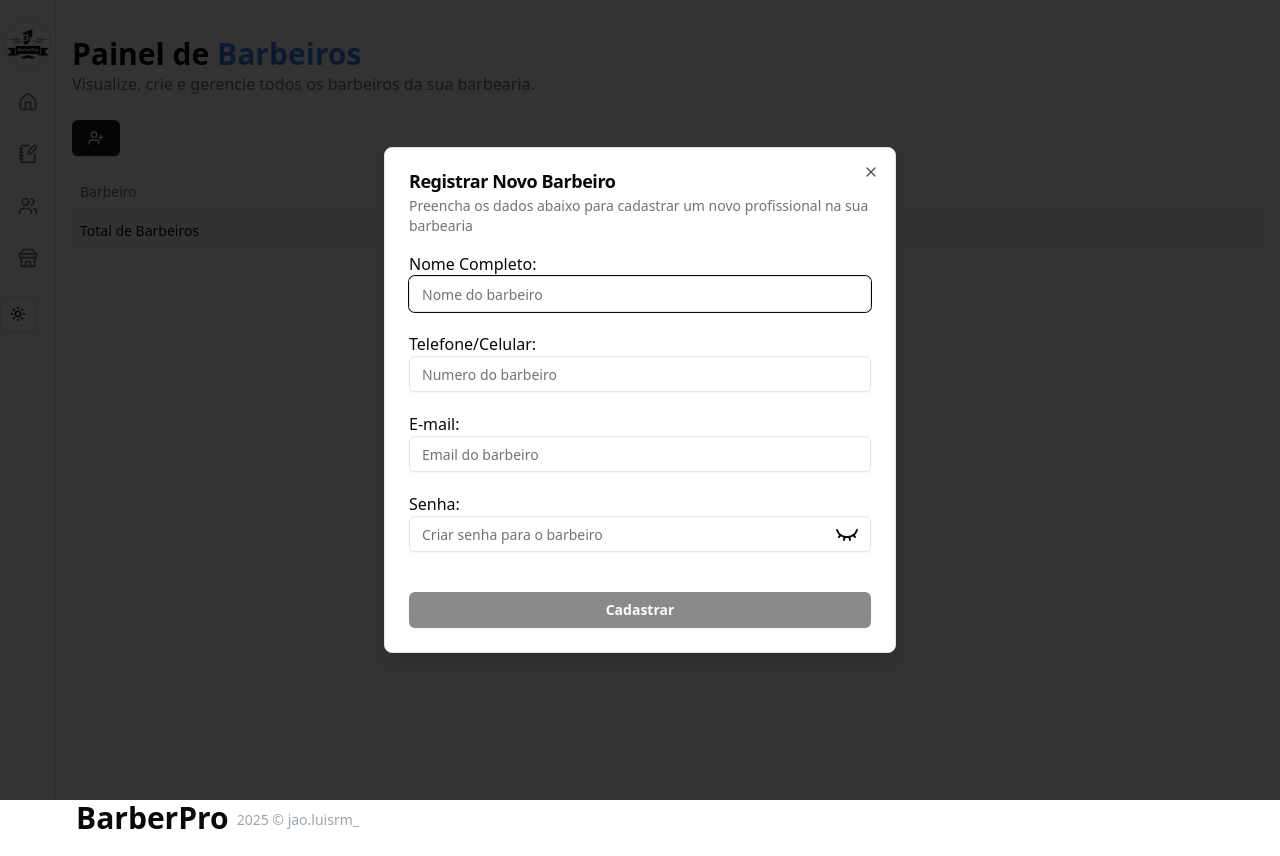
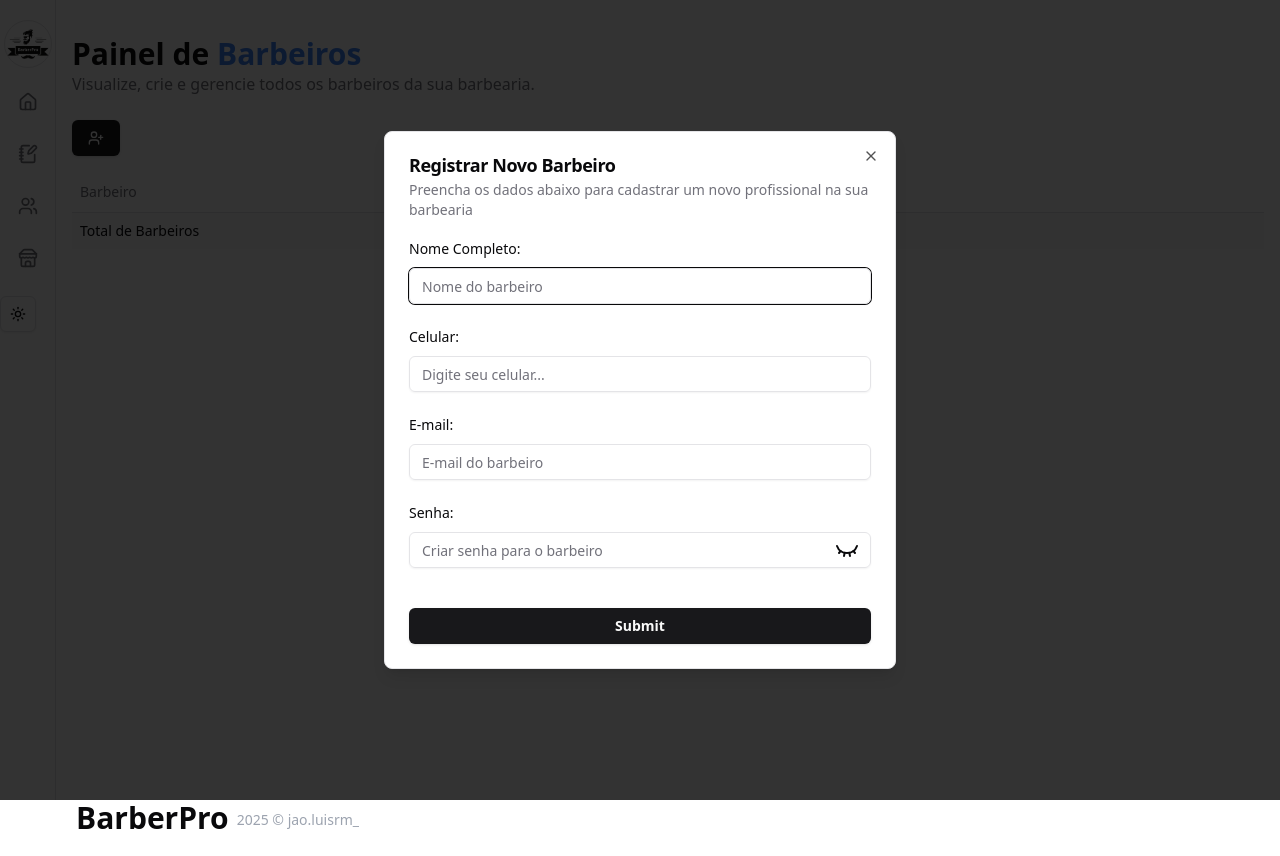
Before and after one commit to jooluisrm/barber-pro-barbearia, a Next.js app: page /barbeiros in a window 1280 px wide. Both pictures are taken after a click on the button 96 px from the left and 138 px from the top of the page. Built offline with nearby package versions, Linux system fonts and the light colour scheme.

Commit message:
zod feito ao cadastrar barbeiro

```diff
--- a/src/components/barbeiros/dialogAddBarbeiro.tsx
+++ b/src/components/barbeiros/dialogAddBarbeiro.tsx
@@ -1,3 +1,5 @@
+"use client"
+
 import {
     Dialog,
     DialogContent,
@@ -16,6 +18,22 @@ import { useAuth } from "@/contexts/AuthContext";
 import { handleConfetti } from "@/utils/confetti";
 import { useBarberContext } from "@/contexts/BarberContext";
 import { loadItems } from "@/utils/loadItems";
+import { z } from "zod"
+import { zodResolver } from "@hookform/resolvers/zod"
+import { useForm } from "react-hook-form"
+import { Form, FormControl, FormField, FormItem, FormLabel, FormMessage } from "../ui/form";
+import InputMask from 'react-input-mask'
+
+const formSchema = z.object({
+    nome: z.string().min(2, 'Precisa ter minimo 2 caracteres!'),
+    telefone: z
+        .string()
+        .regex(/^\(\d{2}\) \d{5}-\d{4}$/, {
+            message: 'Celular inválido (ex: (11) 91234-5678)',
+        }),
+    email: z.string().email('E-mail inválido!'),
+    senha: z.string().min(6, 'Precisa ter minimo 6 caracteres!')
+});
 
 
 export const DialogAddBarbeiro = () => {
@@ -25,30 +43,22 @@ export const DialogAddBarbeiro = () => {
     const [isOpen, setIsOpen] = useState(false);
     const [mostrarSenha, setMostrarSenha] = useState(false);
 
-    const [inputNome, setInputNome] = useState("");
-    const [inputTelefone, setInputTelefone] = useState("");
-    const [inputEmail, setInputEmail] = useState("");
-    const [inputSenha, setInputSenha] = useState("");
+    const form = useForm<z.infer<typeof formSchema>>({
+        resolver: zodResolver(formSchema),
+        defaultValues: {
+            nome: "", telefone: "", email: "", senha: ""
+        },
+    });
 
-    const handleCadastarBarbeiro = async () => {
+    const onSubmit = async (values: z.infer<typeof formSchema>) => {
         if (!barbearia) return;
-
-        const data: RegisterBarbeiro = {
-            nome: inputNome,
-            telefone: inputTelefone,
-            email: inputEmail,
-            senha: inputSenha,
-            barbeariaId: barbearia?.id
-        }
-        const sucesso = await registerBarbeiro(data);
+        const { nome, telefone, email, senha } = values;
+        const  barbeariaId: any = barbearia.id;
+        const sucesso = await registerBarbeiro({ nome, telefone, email, senha, barbeariaId });
+        console.log(values)
+        if(sucesso) {
+            handleConfetti();
             await loadItems(barbearia, getBarbeiros, setBarbeiros);
-
-        if (sucesso) {
-            handleConfetti();
-            setInputNome("");
-            setInputTelefone("");
-            setInputEmail("");
-            setInputSenha("");
             setIsOpen(false);
         }
     }
@@ -68,52 +78,87 @@ export const DialogAddBarbeiro = () => {
                     </DialogDescription>
                 </DialogHeader>
                 <main className="flex flex-col gap-5">
-                    <div>
-                        <label htmlFor="nome">Nome Completo:</label>
+                    <Form {...form}>
+                        <form onSubmit={form.handleSubmit(onSubmit)} className="flex flex-col gap-5">
+                            <FormField
+                                control={form.control}
+                                name="nome"
+                                render={({ field }) => (
+                                    <FormItem>
+                                        <FormLabel>Nome Completo:</FormLabel>
+                                        <FormControl>
+                                            <Input placeholder="Nome do barbeiro" {...field} />
+                                        </FormControl>
+                                        <FormMessage />
+                                    </FormItem>
+                                )}
+                            />
+                            <FormField
+                                control={form.control}
+                                name="telefone"
+                                render={({ field }) => (
+                                    <FormItem>
+                                        <FormLabel>Celular:</FormLabel>
+                                        <FormControl>
+                                            <InputMask
+                                                mask="(99) 99999-9999"
+                                                value={field.value}
+                                                onChange={field.onChange}
+                                                onBlur={field.onBlur}
+                                            >
+                                                {(inputProps: any) => (
                                                     <Input
-                            id="nome"
-                            placeholder="Nome do barbeiro"
-                            value={inputNome}
-                            onChange={(e) => setInputNome(e.target.value)}
+                                                        {...inputProps}
+                                                        inputRef={field.ref} // ESSENCIAL: envia ref correta ao RHF
+                                                        placeholder="Digite seu celular..."
                                                     />
-                    </div>
-                    <div>
-                        <label htmlFor="telefone">Telefone/Celular:</label>
-                        <Input
-                            id="telefone"
-                            type="tel"
-                            placeholder="Numero do barbeiro"
-                            value={inputTelefone}
-                            onChange={(e) => setInputTelefone(e.target.value)}
+                                                )}
+                                            </InputMask>
+                                        </FormControl>
+                                        <FormMessage />
+                                    </FormItem>
+                                )}
                             />
-                    </div>
-                    <div>
-                        <label htmlFor="email">E-mail:</label>
-                        <Input
-                            id="email"
-                            type="email"
-                            placeholder="Email do barbeiro"
-                            value={inputEmail}
-                            onChange={(e) => setInputEmail(e.target.value)}
+                            <FormField
+                                control={form.control}
+                                name="email"
+                                render={({ field }) => (
+                                    <FormItem>
+                                        <FormLabel>E-mail:</FormLabel>
+                                        <FormControl>
+                                            <Input placeholder="E-mail do barbeiro" {...field} />
+                                        </FormControl>
+                                        <FormMessage />
+                                    </FormItem>
+                                )}
                             />
-                    </div>
-                    <div>
-                        <label htmlFor="senha">Senha:</label>
+                            <FormField
+                                control={form.control}
+                                name="senha"
+                                render={({ field }) => (
+                                    <FormItem>
+                                        <FormLabel>Senha:</FormLabel>
+                                        <FormControl>
                                             <div className="relative flex items-center">
                                                 <Input
                                                     id="senha"
                                                     type={`${mostrarSenha ? "text" : "password"}`}
                                                     placeholder="Criar senha para o barbeiro"
                                                     className="flex-1 pr-10"
-                                value={inputSenha}
-                                onChange={(e) => setInputSenha(e.target.value)}
+                                                    {...field}
                                                 />
                                                 <div className="absolute right-3 cursor-pointer" onClick={() => ocultarMostrarSenha(setMostrarSenha, mostrarSenha)}>
                                                     {!mostrarSenha ? <EyeClosed /> : <Eye />}
                                                 </div>
                                             </div>
-                    </div>
-                    <Button disabled={!inputNome || !inputEmail || !inputTelefone || !inputSenha} className="mt-5 font-bold" onClick={handleCadastarBarbeiro}>Cadastrar</Button>
+                                        </FormControl>
+                                        <FormMessage />
+                                    </FormItem>
+                                )}
+                            />
+                            <Button type="submit" className="mt-5 font-bold">Submit</Button>
+                        </form>
+                    </Form>
                 </main>
             </DialogContent>
         </Dialog>
--- a/src/components/loginAndRegister/mainRegister.tsx
+++ b/src/components/loginAndRegister/mainRegister.tsx
@@ -54,7 +54,6 @@ export const MainRegister = () => {
         const { nome, email, senha, celular, telefone, endereco, latitude, longitude } = values;
 
         try {
-            console.log('Valores enviados:', values); // celular e telefone já vêm limpos
             await registerUser({ nome, email, senha, celular, telefone, endereco, latitude, longitude });
             const userData = await loginUser({ email, senha });
             await login(userData);
```
Lines whose indentation alone changed are shown as unchanged.
